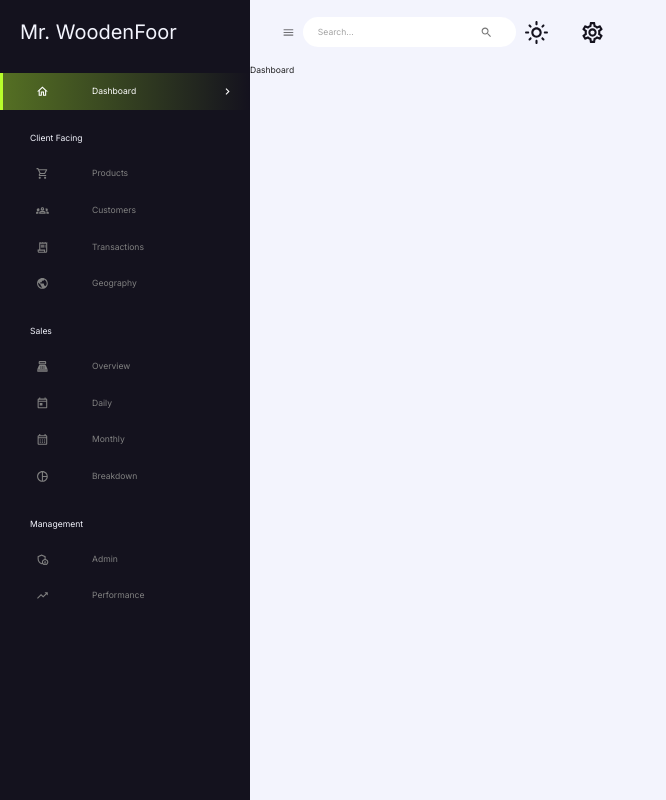
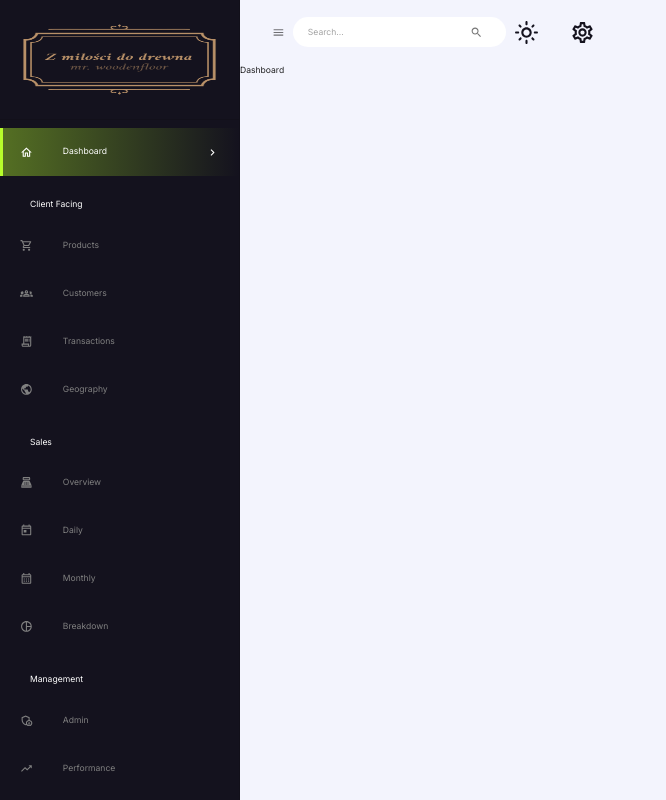
Before and after one commit to Kkinod/Admin-Panel, a React (Vite) app in the folder frontend/: page /dashboard in a window 1280 px wide. Shown: the whole page, without its empty margins (0-666 px from the left). Built offline with nearby package versions, Linux system fonts and the light colour scheme.

Commit message:
feat: Sidebar rebuild
The sidebar when hiding/unhiding has an animation added (the effect is not instantaneous, just slightly slowed down). The sidebar does not hide 100%, after hiding it remains part of it with icons. Added logo instead of name

```diff
--- a/frontend/src/assets/styles/globalStyle.styles.tsx
+++ b/frontend/src/assets/styles/globalStyle.styles.tsx
@@ -33,6 +33,7 @@ export const GlobalStyle = createGlobalStyle<IGlobalStyleProps>`
   }
 
   .inactive {
+    display: inline-block;
     width: 100%;
     color: ${({ theme }) => theme.palette.grey.main};
     background-color: transparent;
@@ -45,10 +46,11 @@ export const GlobalStyle = createGlobalStyle<IGlobalStyleProps>`
   }
 
   .active {
+    display: inline-block;
     width: 100%;
     color: ${({ theme }) => theme.palette.secondary.main};
     background: linear-gradient(90deg, ${(props) =>
-      props.theme.palette.green.main} -150%, transparent 100%);
+      props.theme.palette.green.main} -150%, transparent 100%) ;
     text-decoration: none;
 
     &::before {
--- a/frontend/src/assets/styles/theme.tsx
+++ b/frontend/src/assets/styles/theme.tsx
@@ -77,7 +77,7 @@ export const themeSettings = (mode: 'dark' | 'light') => {
               main: tokensDark.secondary[100],
             },
             green: {
-              ...tokensLight.grey,
+              ...tokensLight.green,
               main: tokensDark.green[100],
             },
             grey: {
--- a/frontend/src/components/Layout/Layout.tsx
+++ b/frontend/src/components/Layout/Layout.tsx
@@ -3,7 +3,7 @@ import { Outlet } from 'react-router';
 import { Box, useMediaQuery } from '@mui/material';
 import Navbar from '../Navbar/Navbar';
 import { Container } from './Layout.styles';
-import Sidebar from '../Sidebar/Sidebar';
+import { Sidebar } from '../Sidebar/Sidebar';
 
 const Layout = () => {
   const isNonMobile = useMediaQuery('(min-width: 601px)');
@@ -11,12 +11,7 @@ const Layout = () => {
 
   return (
     <Container isNonMobile={isNonMobile}>
-      <Sidebar
-        isNonMobile={isNonMobile}
-        drawerWidth="250px"
-        isSidebarOpen={isSidebarOpen}
-        setIsSidebarOpen={setIsSidebarOpen}
-      />
+      <Sidebar isSidebarOpen={isSidebarOpen} />
       <Box>
         <Navbar
           isSidebarOpen={isSidebarOpen}
--- a/frontend/src/components/Navbar/Navbar.tsx
+++ b/frontend/src/components/Navbar/Navbar.tsx
@@ -1,4 +1,4 @@
-import React, { useState } from 'react';
+import React from 'react';
 import { useDispatch } from 'react-redux';
 import {
   Menu as MenuIcon,
--- a/frontend/src/components/Sidebar/Sidebar.styles.tsx
+++ b/frontend/src/components/Sidebar/Sidebar.styles.tsx
@@ -1,64 +1,113 @@
-import { styled } from '@mui/system';
-import { Box, DrawerProps, ListItemIcon, Typography } from '@mui/material';
+import { PathMatch } from 'react-router-dom';
+import MuiDrawer from '@mui/material/Drawer';
+import {
+  ListItemButton,
+  ListItemIcon,
+  ListItemText,
+  Typography,
+} from '@mui/material';
 import { ChevronRightOutlined } from '@mui/icons-material';
-import MuiDrawer from '@mui/material/Drawer';
-import { flexBetween } from '../../assets/styles/mixins.styles';
-import { PathMatch } from 'react-router-dom';
+import { styled, Theme, CSSObject } from '@mui/material/styles';
+import { IIsSidebarOpen } from './Sidebar';
 
-interface IStyledDrawerProps extends DrawerProps {
-  isNonMobile: boolean;
-  drawerWidth: string;
-}
+const drawerWidth = 240;
 
 interface IActiveAndLcText {
   active: PathMatch<string> | null;
+  isSidebarOpen: IIsSidebarOpen['isSidebarOpen'];
 }
 
-export const Container = styled(Box)({
-  width: '100%',
+export const openedMixin = (theme: Theme): CSSObject => ({
+  width: drawerWidth,
+  transition: theme.transitions.create('width', {
+    easing: theme.transitions.easing.sharp,
+    duration: theme.transitions.duration.enteringScreen,
+  }),
+  overflowX: 'hidden',
 });
 
-export const FlexBetween = styled(Box)(({ theme }) => ({
-  ...flexBetween,
+export const closedMixin = (theme: Theme): CSSObject => ({
+  width: `calc(${theme.spacing(7)} + 1px)`,
+  [theme.breakpoints.up('sm')]: {
+    width: `calc(${theme.spacing(8)} + 1px)`,
+  },
+  transition: theme.transitions.create('width', {
+    easing: theme.transitions.easing.sharp,
+    duration: theme.transitions.duration.leavingScreen,
+  }),
+  overflowX: 'hidden',
+});
+
+export const Drawer = styled(MuiDrawer, {
+  shouldForwardProp: (prop) => prop !== 'open',
+})(({ theme, open }) => ({
+  boxSizing: 'border-box',
+  width: drawerWidth,
+  flexShrink: 0,
+  whiteSpace: 'nowrap',
+  ...(open && {
+    ...openedMixin(theme),
+    '& .MuiDrawer-paper': {
+      ...openedMixin(theme),
+      backgroundColor: theme.palette.primary.main,
+    },
+  }),
+  ...(!open && {
+    ...closedMixin(theme),
+    '& .MuiDrawer-paper': {
+      ...closedMixin(theme),
+      backgroundColor: theme.palette.primary.main,
+    },
+  }),
+}));
+
+export const DrawerHeader = styled('div')(({ theme }) => ({
+  display: 'flex',
+  justifyContent: 'flex-end',
+  alignItems: 'center',
+  padding: theme.spacing(0, 1),
+  ...theme.mixins.toolbar,
+}));
+
+export const StyledImg = styled('img')({
+  width: '100%',
+  height: '100%',
+  color: 'blue',
+});
+
+export const StyledTypography = styled(Typography, {
+  shouldForwardProp: (prop) => prop !== 'isSidebarOpen',
+})<IIsSidebarOpen>(({ theme, isSidebarOpen }) => ({
+  margin: '2.25rem 0 1rem 3rem',
+  opacity: isSidebarOpen ? 1 : 0,
   color: theme.palette.secondary.main,
 }));
 
-export const LogoBox = styled(Box)({
-  margin: '2rem',
-});
-
-export const TypographyBox = styled(Box)(({ theme }) => ({
-  display: 'flex',
-  alignItems: 'center',
-  gap: '0.5rem',
-  color: theme.palette.primary[200],
+export const StyledListItemText = styled(ListItemText, {
+  shouldForwardProp: (prop) => prop !== 'isSidebarOpen',
+})<IIsSidebarOpen>(({ isSidebarOpen }) => ({
+  opacity: isSidebarOpen ? 1 : 0,
 }));
 
-export const StyledDrawer = styled(MuiDrawer, {
-  shouldForwardProp: (prop) =>
-    !['isNonMobile', 'drawerWidth'].includes(prop.toString()),
-})<IStyledDrawerProps>(({ theme, isNonMobile, drawerWidth }) => ({
-  width: drawerWidth,
-  '& .MuiDrawer-paper': {
-    color: theme.palette.background.alt,
-    boxSizing: 'border-box',
-    borderWidth: isNonMobile ? 0 : '2px',
-    width: drawerWidth,
-    backgroundColor: theme.palette.primary[100],
-  },
-}));
-
-export const StyledTypography = styled(Typography)({
-  margin: '2.25rem 0 1rem 3rem',
-});
-
-export const StyledListItemIcon = styled(ListItemIcon, {
-  shouldForwardProp: (prop) => prop !== 'lcText',
-})<IActiveAndLcText>(({ theme, active }) => ({
-  marginLeft: '2rem',
-  color: active ? theme.palette.secondary[200] : theme.palette.grey.main,
+export const StyledListItemButton = styled(ListItemButton, {
+  shouldForwardProp: (prop) => prop !== 'isSidebarOpen',
+})<IIsSidebarOpen>(({ theme, isSidebarOpen }) => ({
+  justifyContent: isSidebarOpen ? 'initial' : 'center',
+  minHeight: 48,
+  paddingRight: theme.spacing(2.5),
+  paddingLeft: theme.spacing(2.5),
 }));
 
 export const StyledChevronRightOutlined = styled(ChevronRightOutlined)({
   marginLeft: 'auto',
 });
+
+export const StyledListItemIcon = styled(ListItemIcon, {
+  shouldForwardProp: (prop) =>
+    !['active', 'isSidebarOpen'].includes(prop.toString()),
+})<IActiveAndLcText>(({ theme, active, isSidebarOpen }) => ({
+  justifyContent: 'center',
+  minWidth: 0,
+  marginRight: isSidebarOpen ? '3rem' : 'auto',
+  color: active ? theme.palette.secondary.main : theme.palette.grey[100],
+}));
--- a/frontend/src/components/Sidebar/Sidebar.tsx
+++ b/frontend/src/components/Sidebar/Sidebar.tsx
@@ -1,167 +1,69 @@
-import React from 'react';
+import * as React from 'react';
 import { NavLink, useMatch } from 'react-router-dom';
+import Box from '@mui/material/Box';
+import Divider from '@mui/material/Divider';
+import List from '@mui/material/List';
+import ListItem from '@mui/material/ListItem';
+import logoTransparent from '../../assets/images/logo_transparent.png';
+import { navItems } from './navItems';
 import {
-  Box,
-  IconButton,
-  List,
-  ListItem,
-  ListItemButton,
-  ListItemText,
-  Typography,
-} from '@mui/material';
-import {
-  AdminPanelSettingsOutlined,
-  CalendarMonthOutlined,
-  ChevronLeft,
-  Groups2Outlined,
-  HomeOutlined,
-  PieChartOutlined,
-  PointOfSaleOutlined,
-  PublicOutlined,
-  ReceiptLongOutlined,
-  ShoppingCartOutlined,
-  TodayOutlined,
-  TrendingUpOutlined,
-} from '@mui/icons-material';
-import {
-  Container,
-  FlexBetween,
-  LogoBox,
+  Drawer,
+  DrawerHeader,
   StyledChevronRightOutlined,
-  StyledDrawer,
+  StyledImg,
+  StyledListItemButton,
   StyledListItemIcon,
+  StyledListItemText,
   StyledTypography,
-  TypographyBox,
 } from './Sidebar.styles';
 
-const navItems = [
-  {
-    text: 'Dashboard',
-    icon: <HomeOutlined />,
-  },
-  {
-    text: 'Client Facing',
-    icon: null,
-  },
-  {
-    text: 'Products',
-    icon: <ShoppingCartOutlined />,
-  },
-  {
-    text: 'Customers',
-    icon: <Groups2Outlined />,
-  },
-  {
-    text: 'Transactions',
-    icon: <ReceiptLongOutlined />,
-  },
-  {
-    text: 'Geography',
-    icon: <PublicOutlined />,
-  },
-  {
-    text: 'Sales',
-    icon: null,
-  },
-  {
-    text: 'Overview',
-    icon: <PointOfSaleOutlined />,
-  },
-  {
-    text: 'Daily',
-    icon: <TodayOutlined />,
-  },
-  {
-    text: 'Monthly',
-    icon: <CalendarMonthOutlined />,
-  },
-  {
-    text: 'Breakdown',
-    icon: <PieChartOutlined />,
-  },
-  {
-    text: 'Management',
-    icon: null,
-  },
-  {
-    text: 'Admin',
-    icon: <AdminPanelSettingsOutlined />,
-  },
-  {
-    text: 'Performance',
-    icon: <TrendingUpOutlined />,
-  },
-];
-interface ISidebar {
-  drawerWidth: string;
-  isNonMobile: boolean;
+export interface IIsSidebarOpen {
   isSidebarOpen: boolean;
-  setIsSidebarOpen: React.Dispatch<React.SetStateAction<boolean>>;
-  //   user: { data: (typeof dataUser)[0] } | {};
 }
 
-const Sidebar = ({
-  drawerWidth,
-  isNonMobile,
-  isSidebarOpen,
-  setIsSidebarOpen,
-}: ISidebar) => {
+export const Sidebar = ({ isSidebarOpen }: IIsSidebarOpen) => {
   return (
-    <Box component="nav" sx={{ backgroundColor: 'red' }}>
-      {isSidebarOpen && (
-        <StyledDrawer
-          open={isSidebarOpen}
-          onClose={() => setIsSidebarOpen(false)}
-          variant="persistent"
-          anchor="left"
-          isNonMobile={isNonMobile}
-          drawerWidth={drawerWidth}
-        >
-          <Container>
-            <LogoBox>
-              <FlexBetween>
-                <TypographyBox>
-                  <Typography variant="h4">Mr. WoodenFoor</Typography>
-                </TypographyBox>
-                {!isNonMobile && (
-                  <IconButton onClick={() => setIsSidebarOpen(!isSidebarOpen)}>
-                    <ChevronLeft />
-                  </IconButton>
-                )}
-              </FlexBetween>
-            </LogoBox>
+    <Box sx={{ display: 'flex' }}>
+      <Drawer variant="permanent" open={isSidebarOpen}>
+        <DrawerHeader>
+          <StyledImg src={logoTransparent} alt="Logo" />
+        </DrawerHeader>
+        <Divider />
         <List>
           {navItems.map(({ text, icon }) => {
             if (!icon) {
-                  return <StyledTypography key={text}>{text}</StyledTypography>;
+              return (
+                <StyledTypography key={text} isSidebarOpen={isSidebarOpen}>
+                  {text}
+                </StyledTypography>
+              );
             }
             const lowerCaseText = text.toLowerCase();
             const isActive = useMatch(`/${lowerCaseText}`);
             const activeClassName = isActive ? 'active' : 'inactive';
 
             return (
-                  <ListItem disablePadding key={text}>
-                    <NavLink
-                      to={`/${lowerCaseText}`}
-                      className={activeClassName}
+              <ListItem key={text} disablePadding>
+                <NavLink to={`/${lowerCaseText}`} className={activeClassName}>
+                  <StyledListItemButton isSidebarOpen={isSidebarOpen}>
+                    <StyledListItemIcon
+                      active={isActive}
+                      isSidebarOpen={isSidebarOpen}
                     >
-                      <ListItemButton>
-                        <StyledListItemIcon active={isActive}>
                       {icon}
                     </StyledListItemIcon>
-                        <ListItemText primary={text} />
+                    <StyledListItemText
+                      isSidebarOpen={isSidebarOpen}
+                      primary={text}
+                    />
                     {isActive && <StyledChevronRightOutlined />}
-                      </ListItemButton>
+                  </StyledListItemButton>
                 </NavLink>
               </ListItem>
             );
           })}
         </List>
-          </Container>
-        </StyledDrawer>
-      )}
+      </Drawer>
     </Box>
   );
 };
-
-export default Sidebar;
--- /dev/null
+++ b/frontend/src/components/Sidebar/navItems.tsx
@@ -0,0 +1,72 @@
+import {
+  AdminPanelSettingsOutlined,
+  CalendarMonthOutlined,
+  Groups2Outlined,
+  HomeOutlined,
+  PieChartOutlined,
+  PointOfSaleOutlined,
+  PublicOutlined,
+  ReceiptLongOutlined,
+  ShoppingCartOutlined,
+  TodayOutlined,
+  TrendingUpOutlined,
+} from '@mui/icons-material';
+
+export const navItems = [
+  {
+    text: 'Dashboard',
+    icon: <HomeOutlined />,
+  },
+  {
+    text: 'Client Facing',
+    icon: null,
+  },
+  {
+    text: 'Products',
+    icon: <ShoppingCartOutlined />,
+  },
+  {
+    text: 'Customers',
+    icon: <Groups2Outlined />,
+  },
+  {
+    text: 'Transactions',
+    icon: <ReceiptLongOutlined />,
+  },
+  {
+    text: 'Geography',
+    icon: <PublicOutlined />,
+  },
+  {
+    text: 'Sales',
+    icon: null,
+  },
+  {
+    text: 'Overview',
+    icon: <PointOfSaleOutlined />,
+  },
+  {
+    text: 'Daily',
+    icon: <TodayOutlined />,
+  },
+  {
+    text: 'Monthly',
+    icon: <CalendarMonthOutlined />,
+  },
+  {
+    text: 'Breakdown',
+    icon: <PieChartOutlined />,
+  },
+  {
+    text: 'Management',
+    icon: null,
+  },
+  {
+    text: 'Admin',
+    icon: <AdminPanelSettingsOutlined />,
+  },
+  {
+    text: 'Performance',
+    icon: <TrendingUpOutlined />,
+  },
+];
```
Also changed, not shown: frontend/src/assets/images/logo_transparent.png (added), frontend/src/assets/images/logo_transparent2.png (added). Lines whose indentation alone changed are shown as unchanged.
